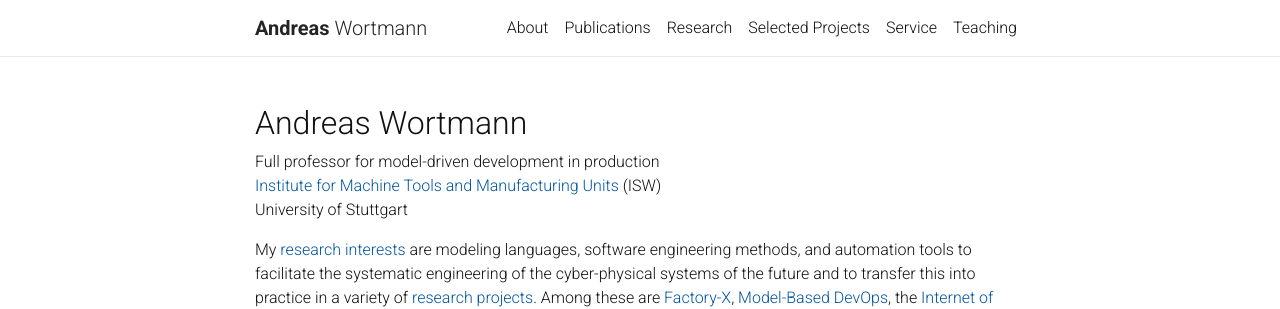
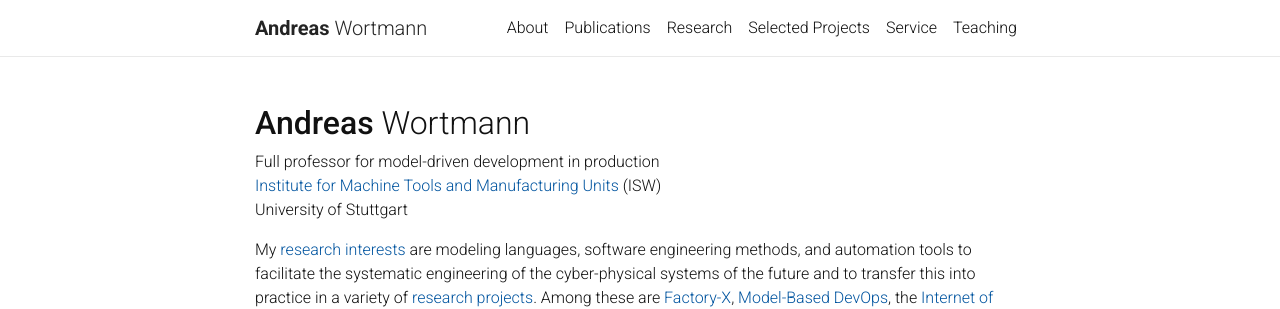
Before and after one commit to awortmann/awortmann.github.io, a Jekyll site: the page built from _pages/about.md, in a window 1280 px wide and 900 px high. Shown: the top 309 px of the window. Built offline with Jekyll 4.4.1, drawn with Linux system fonts in a browser that asks for light colours; nearby versions of some CDN libraries; a style sheet for code colours, icons or effects is not loaded.

Commit message:
Minor update

```diff
--- a/_pages/about.md
+++ b/_pages/about.md
@@ -17,7 +17,7 @@ news: false
 social: true
 ---
 
-## Andreas Wortmann
+## **Andreas** Wortmann
 
 Full professor for model-driven development in production<br/>
 [Institute for Machine Tools and Manufacturing Units](https://www.isw.uni-stuttgart.de/en/) (ISW)<br/>
```
